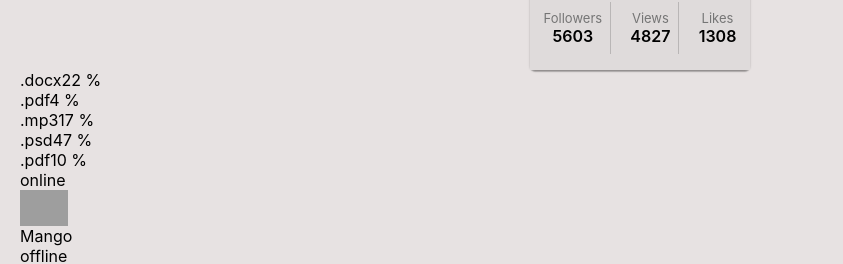
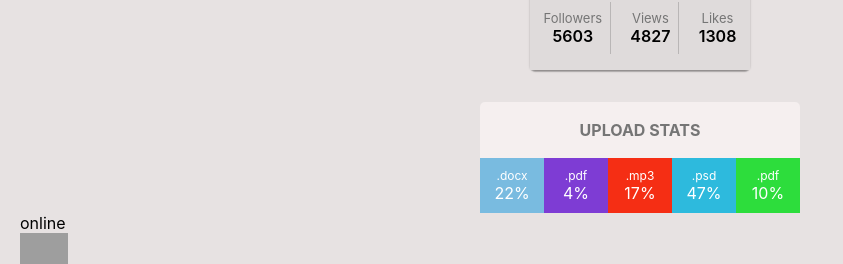
Before and after one commit to Tsimura/goit-react-hw-01-components, a React (Create React App) app: page / in a window 1280 px wide. Shown: the part 250-514 px from the top of the page, without its empty margins (0-843 px from the left). Built offline with nearby package versions, Linux system fonts and the light colour scheme; grey boxes are pictures that could not be loaded.

Commit message:
added style to Statistics

```diff
--- a/src/components/App.module.css
+++ b/src/components/App.module.css
@@ -24,10 +24,4 @@ img {
 
 li {
   list-style: none;
-  /* padding: 0;
-  margin: 0; */
 }
-
-/* .li {
-  text-decoration: none;
-} */
--- a/src/components/Profile/Profile.module.css
+++ b/src/components/Profile/Profile.module.css
@@ -10,6 +10,7 @@
 
   margin-right: auto;
   margin-left: auto;
+  margin-bottom: 32px;
 
   width: 220px;
   height: 300px;
--- a/src/components/Statistics/Statistics.jsx
+++ b/src/components/Statistics/Statistics.jsx
@@ -2,11 +2,12 @@ import PropTypes from 'prop-types';
 import { StatisticsTitle } from 'components/StatisticsTitle/StatisticsTitle';
 import { StatisticsList } from 'components/StatisticsList/StatisticsList';
 import data from './data.json';
+import css from 'components/Statistics/Statistics.module.css';
 
 export const Statistics = () => {
   return (
     <>
-      <section className="statistics">
+      <section className={css.statistics}>
         <StatisticsTitle stats={data} />
         <StatisticsList stats={data} />
       </section>
--- /dev/null
+++ b/src/components/Statistics/Statistics.module.css
@@ -0,0 +1,9 @@
+.statistics {
+  display: table;
+
+  border-radius: 5px;
+  background-color: rgb(245, 239, 239);
+
+  margin-right: auto;
+  margin-left: auto;
+}
--- a/src/components/StatisticsItem/StatisticsItem.jsx
+++ b/src/components/StatisticsItem/StatisticsItem.jsx
@@ -1,10 +1,11 @@
 import PropTypes from 'prop-types';
+import css from 'components/StatisticsItem/StatisticsItem.module.css';
 
 export const StatisticsItem = ({ label, percentage }) => {
   return (
     <>
-      <span className="label">{label}</span>
-      <span className="percentage">{percentage + ' %'}</span>
+      <span className={css.label}>{label}</span>
+      <span className={css.percentage}>{percentage + '%'}</span>
     </>
   );
 };
--- /dev/null
+++ b/src/components/StatisticsItem/StatisticsItem.module.css
@@ -0,0 +1,7 @@
+.label {
+  font-size: 12px;
+  color: #fff;
+}
+.percentage {
+  color: #fff;
+}
--- a/src/components/StatisticsList/StatisticsList.jsx
+++ b/src/components/StatisticsList/StatisticsList.jsx
@@ -1,11 +1,12 @@
 import PropTypes from 'prop-types';
 import { StatisticsItem } from 'components/StatisticsItem/StatisticsItem';
+import css from 'components/StatisticsList/StatisticsList.module.css';
 
 export const StatisticsList = ({ stats }) => {
   return (
-    <ul className="stat-list">
+    <ul className={css.statList}>
       {stats.map(data => (
-        <li className="item" key={data.id}>
+        <li className={css.item} key={data.id}>
           <StatisticsItem label={data.label} percentage={data.percentage} />
         </li>
       ))}
--- /dev/null
+++ b/src/components/StatisticsList/StatisticsList.module.css
@@ -0,0 +1,28 @@
+.statList {
+  display: flex;
+  width: 100%;
+}
+
+.statList .item {
+  display: flex;
+  flex-direction: column;
+  align-items: center;
+  width: 44px;
+  padding: 10px;
+}
+
+.statList .item:nth-child(1) {
+  background-color: rgb(121, 187, 224);
+}
+.statList .item:nth-child(2) {
+  background-color: rgb(126, 60, 212);
+}
+.statList .item:nth-child(3) {
+  background-color: rgb(245, 46, 20);
+}
+.statList .item:nth-child(4) {
+  background-color: rgb(45, 186, 221);
+}
+.statList .item:nth-child(5) {
+  background-color: rgb(45, 221, 60);
+}
--- a/src/components/StatisticsTitle/StatisticsTitle.jsx
+++ b/src/components/StatisticsTitle/StatisticsTitle.jsx
@@ -1,7 +1,8 @@
 import PropTypes from 'prop-types';
+import css from 'components/StatisticsTitle/StatisticsTitle.module.css';
 
-export const StatisticsTitle = ({ title }) => {
-  return <>{title && <h2 class="title">{title}</h2>}</>;
+export const StatisticsTitle = ({ title = 'Upload stats' }) => {
+  return <>{title && <h2 className={css.title}>{title}</h2>}</>;
 };
 
 StatisticsTitle.propTypes = {
--- /dev/null
+++ b/src/components/StatisticsTitle/StatisticsTitle.module.css
@@ -0,0 +1,7 @@
+.title {
+  font-size: 16px;
+  text-transform: uppercase;
+  text-align: center;
+  padding: 18px;
+  color: #757575;
+}
```
Also changed, not shown: src/components/Statistics/data.json (line endings or trailing spaces).
